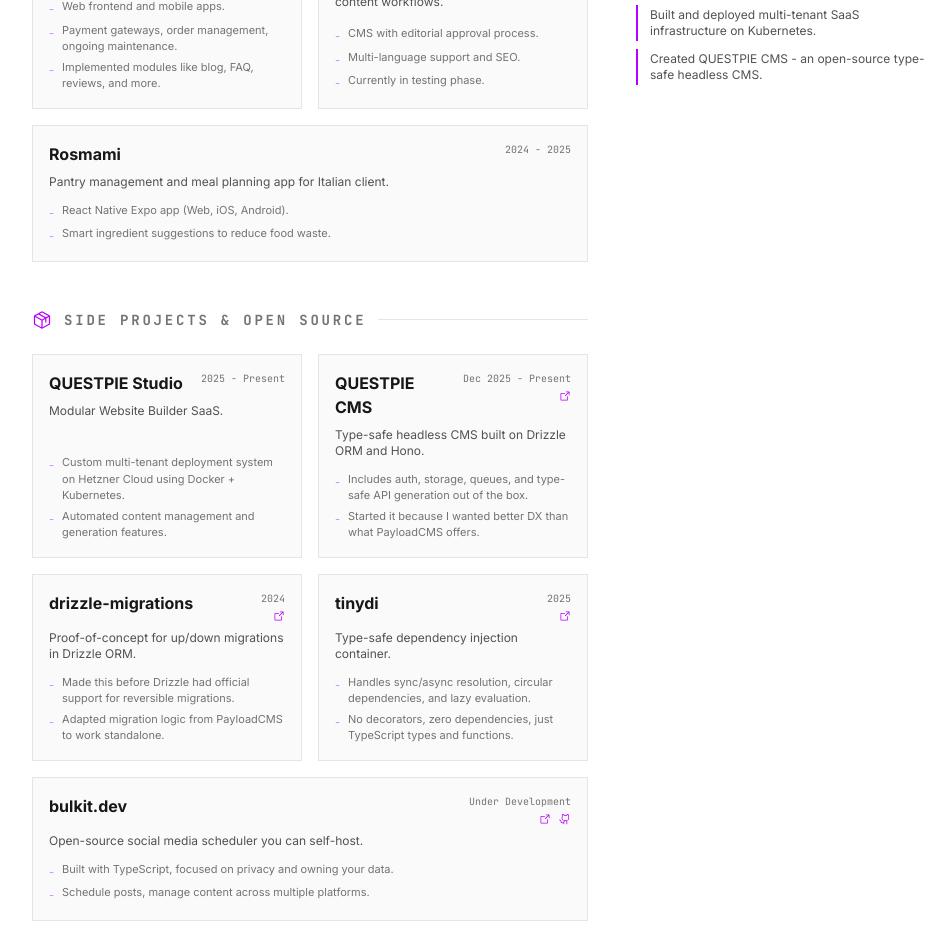
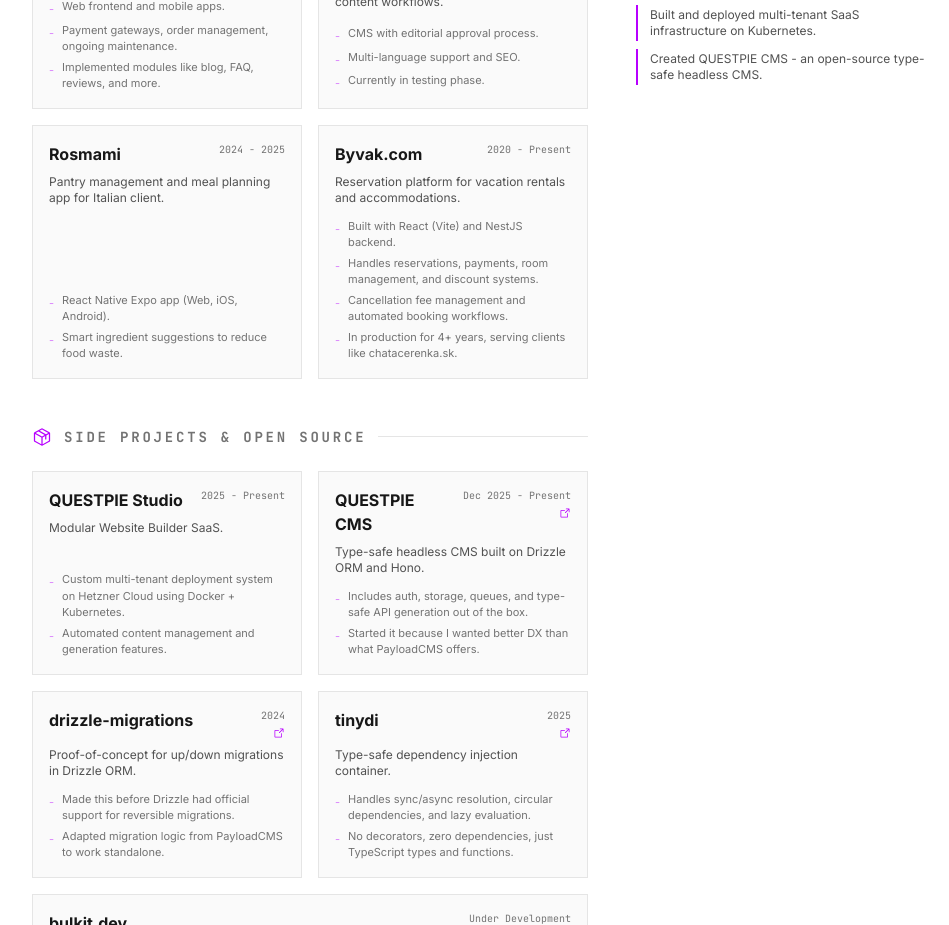
Before and after one commit to drepkovsky/drepkovsky, a React (Vite) app: page / in a window 1280 px wide. Shown: the part 1520-2445 px from the top of the page, without its empty margins (156-1105 px from the left). Built offline with nearby package versions, Linux system fonts and the light colour scheme.

Commit message:
feat: add Byvak.com project details to RESUME_DATA for enhanced portfolio representation

```diff
--- a/constants.ts
+++ b/constants.ts
@@ -110,6 +110,18 @@
 				],
 				period: "2024 - 2025",
 			},
+			{
+				name: "Byvak.com",
+				description:
+					"Reservation platform for vacation rentals and accommodations.",
+				details: [
+					"Built with React (Vite) and NestJS backend.",
+					"Handles reservations, payments, room management, and discount systems.",
+					"Cancellation fee management and automated booking workflows.",
+					"In production for 4+ years, serving clients like chatacerenka.sk.",
+				],
+				period: "2020 - Present",
+			},
 		],
 		product: [
 			{
```
